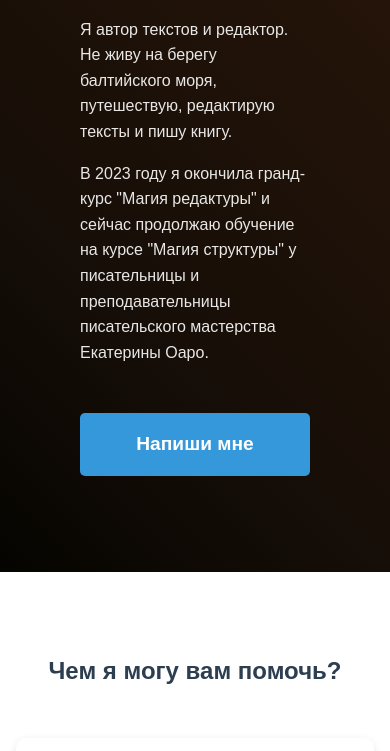
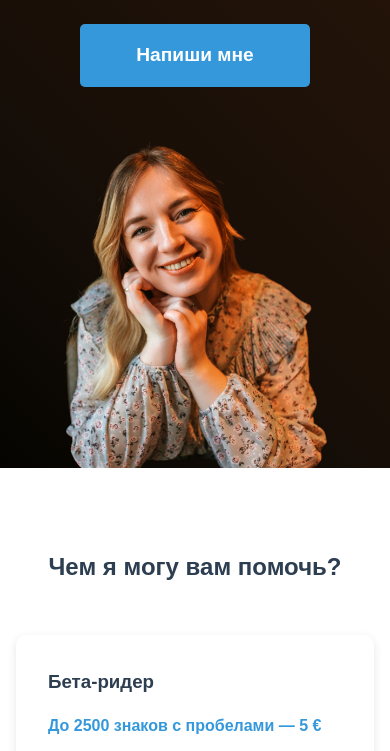
Before and after one commit to mikhama/olga-tsebruk, a plain HTML site: page index.html in a window 390 px wide. Shown: the part 678-1429 px from the top of the page. Drawn offline with Linux system fonts and the light colour scheme.

Commit message:
fix: correct placement of the photo for the mobile version

```diff
--- a/styles.css
+++ b/styles.css
@@ -241,7 +241,7 @@ nav {
 }
 
 .about-image img:hover {
-    transform: scale(1.02) translateY(-4.5px);
+    transform: scale(1.02) translateY(-4.8px);
 }
 
 .about-text {
@@ -502,15 +502,21 @@ footer {
     }
 
     .about-content {
-        flex-direction: column;
+        flex-direction: column-reverse;
         padding: 2rem;
         min-height: auto;
     }
 
     .about-image {
-        position: static;
-        width: 250px;
+        position: relative;
+        width: 270px;
+        bottom: -135px;
+        margin-top: -8rem;
         margin-bottom: 2rem;
+    }
+
+    .about-image img:hover {
+        transform: scale(1.02) translateY(-3px);
     }
 
     .about-text {
```
